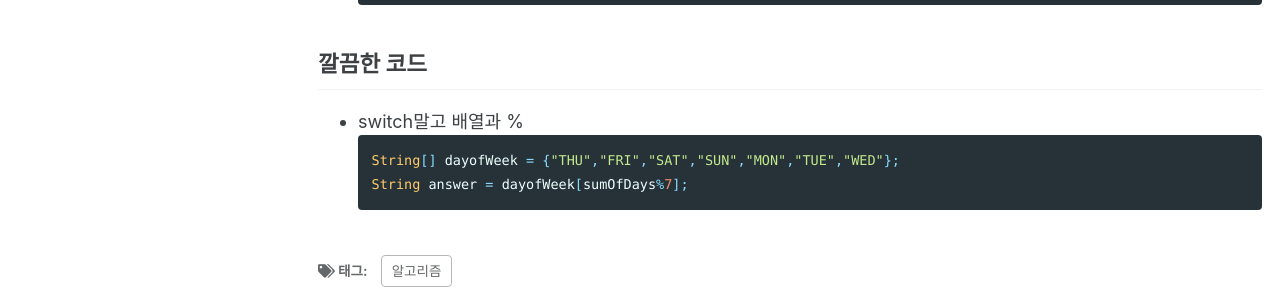
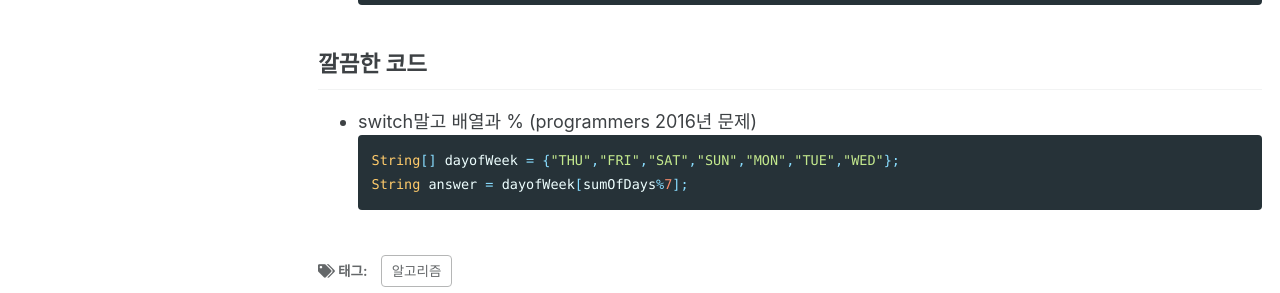
Before and after one commit to maenguin/maenguin.github.io, a Jekyll site: the page built from _posts/2020-12-01-algorithm-study.md, in a window 1280 px wide. Shown: the part 728-1021 px from the top of the page. Built offline with Jekyll 4.4.1, drawn with Linux system fonts in a browser that asks for light colours; cached includes are drawn as plain includes.

Commit message:
Update 2020-12-01-algorithm-study.md

````diff
--- a/_posts/2020-12-01-algorithm-study.md
+++ b/_posts/2020-12-01-algorithm-study.md
@@ -33,7 +33,7 @@ while(itor.hasNext()){
 
 ## 깔끔한 코드
 
-* switch말고 배열과 %
+* switch말고 배열과 % (programmers 2016년 문제)
 ```java
 String[] dayofWeek = {"THU","FRI","SAT","SUN","MON","TUE","WED"};
 String answer = dayofWeek[sumOfDays%7];
````
